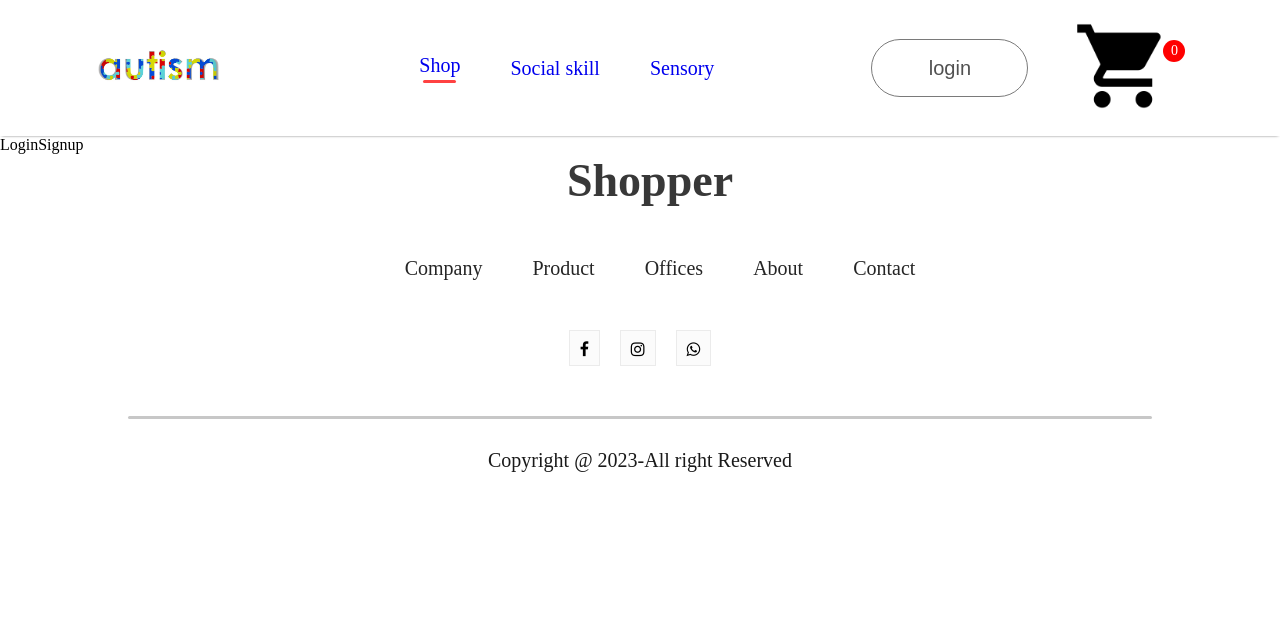
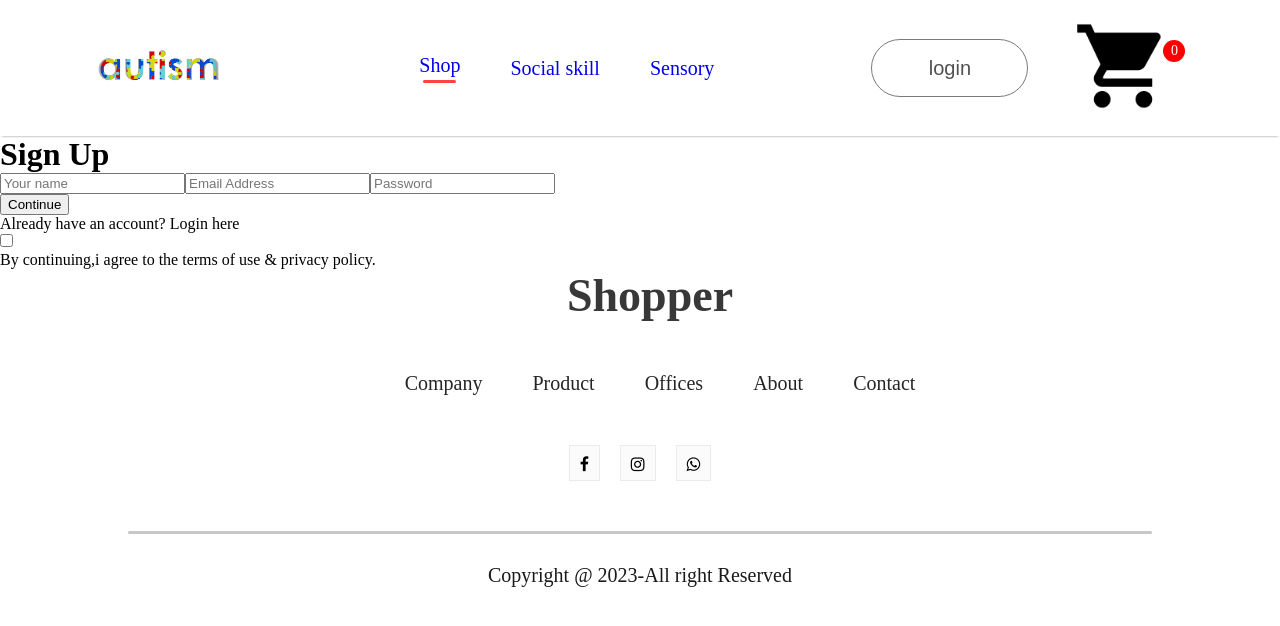
Before and after one commit to pratiksj/e-commerce-children, a React (Vite) app in the folder frontend/: page /login in a window 1280 px wide. Shown: the top 626 px of the page. Built offline with nearby package versions, Linux system fonts and the light colour scheme.

Commit message:
feat:create signup component

```diff
--- /dev/null
+++ b/frontend/src/Pages/CSS/LoginSignup.css
@@ -0,0 +1,3 @@
+.loginsignup{
+
+}
--- a/frontend/src/Pages/CSS/ShopCategory.css
+++ b/frontend/src/Pages/CSS/ShopCategory.css
@@ -22,3 +22,18 @@
     grid-template-columns: 1fr 1fr 1fr 1fr;
     row-gap: 80px;
 }
+
+.shopcategory-loadmore{
+    display: flex;
+    justify-content: center;
+    align-items: center;
+    margin: 150px auto;
+    width: 233px;
+    height:69px;
+    border-radius: 75px;
+    background: #ededed;
+    color:#787878;
+    font-size:18px ;
+    font-weight:500 ;
+
+}
--- a/frontend/src/Pages/LoginSignup.jsx
+++ b/frontend/src/Pages/LoginSignup.jsx
@@ -1,7 +1,22 @@
-import React from 'react'
+import './CSS/LoginSignup.css'
 
 export const LoginSignup = () => {
   return (
-    <div>LoginSignup</div>
+    <div className="loginsignup">
+      <div className="loginsignup-container">
+<h1>Sign Up</h1>
+<div className="loginsignup-fields">
+  <input type="text" placeholder="Your name"/>
+  <input type="email" placeholder="Email Address"/>
+  <input type="password" placeholder="Password"/>
+</div>
+<button>Continue</button>
+<p className="loginsignup-login">Already have an account? <span>Login here</span></p>
+<div className="loginsignup-agree">
+  <input type="checkbox" name="" id=""/>
+  <p>By continuing,i agree to the terms of use & privacy policy.</p>
+</div>
+      </div>
+    </div>
   )
 }
--- a/frontend/src/Pages/ShopCategory.jsx
+++ b/frontend/src/Pages/ShopCategory.jsx
@@ -27,7 +27,7 @@
     }
   })}
 </div>
-
+<div className="shopcategory-loadmore">Explore more</div>
     </div>
   )
 }
```
